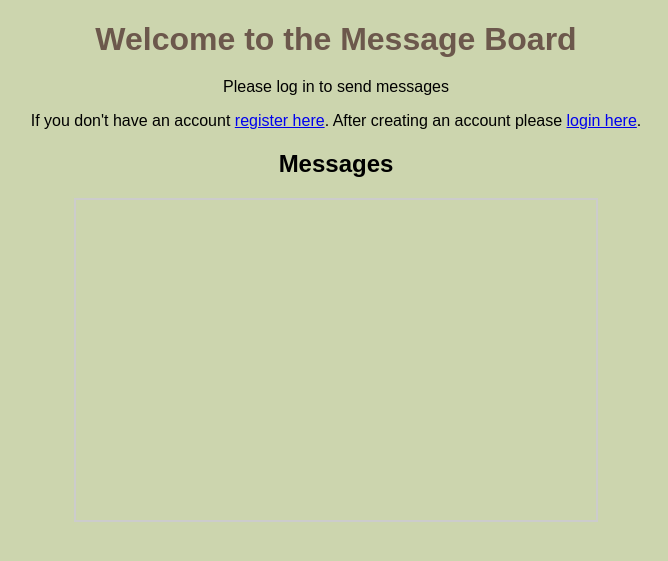
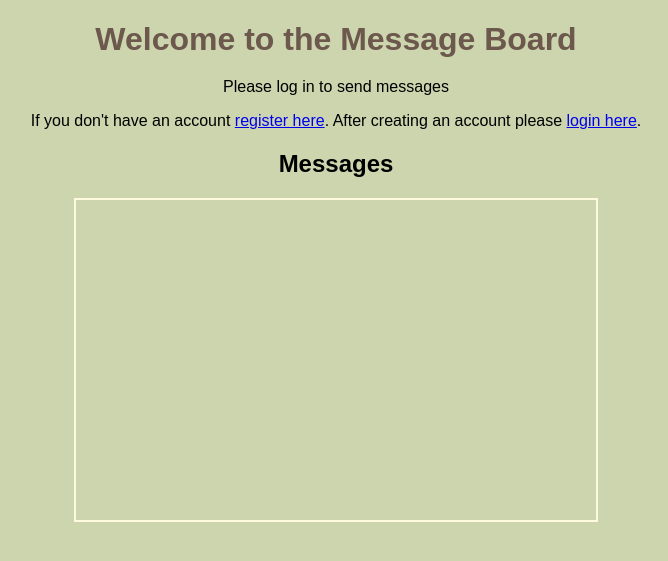
Before and after one commit to software-students-fall2023/5-final-project-plant5, a Flask app: page / in a window 1280 px wide. Shown: the top 561 px of the page, without its empty margins (304-972 px from the left). Run offline with Flask 3, Linux system fonts and the light colour scheme; data that the repository does not hold is empty; some libraries are stand-ins or nearby versions.

Commit message:
border color

```diff
--- a/web-app/templates/index.html
+++ b/web-app/templates/index.html
@@ -16,7 +16,7 @@
             height: 300px;
             width: 500px;
             overflow-y: scroll;
-            border: 2px solid #ccc;
+            border: 2px solid #fefae0;
             padding: 10px;
             margin: 20px auto;
             list-style-type: none;
```
